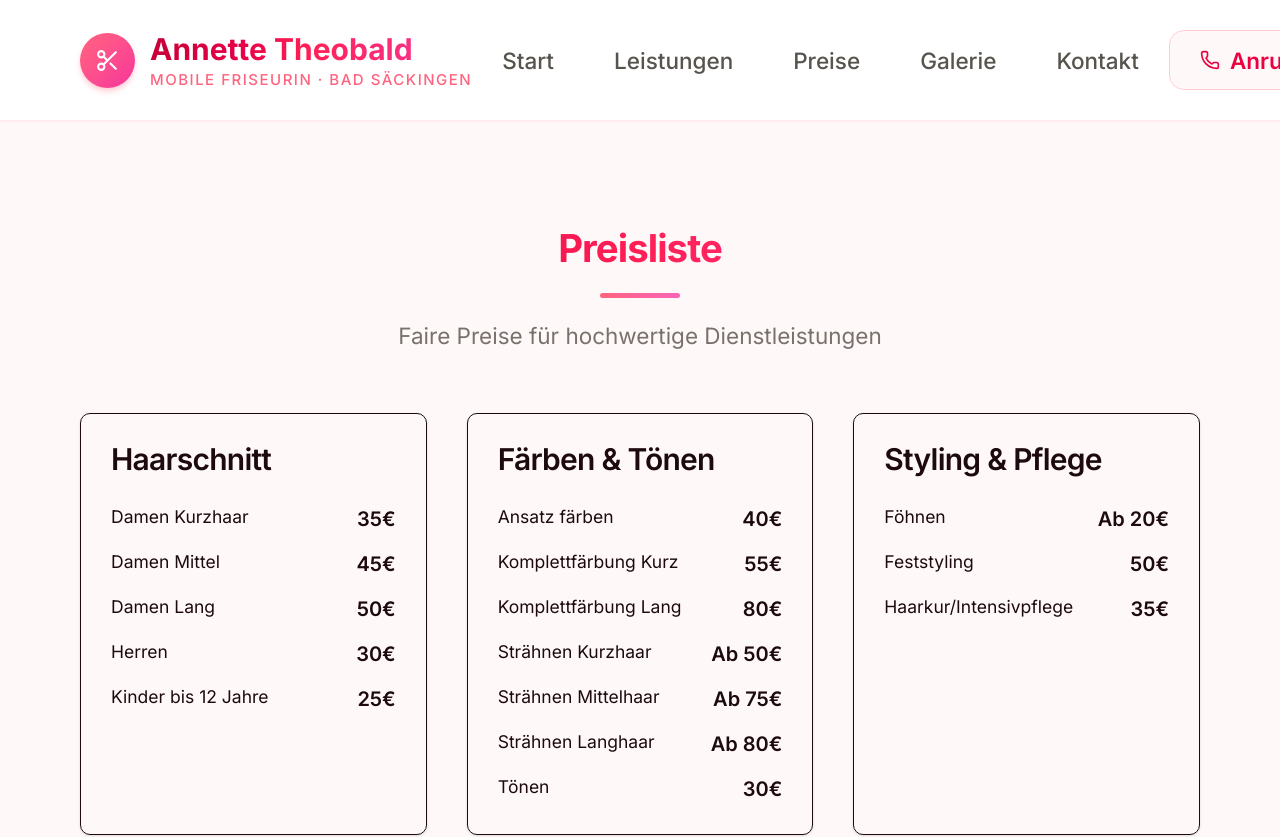
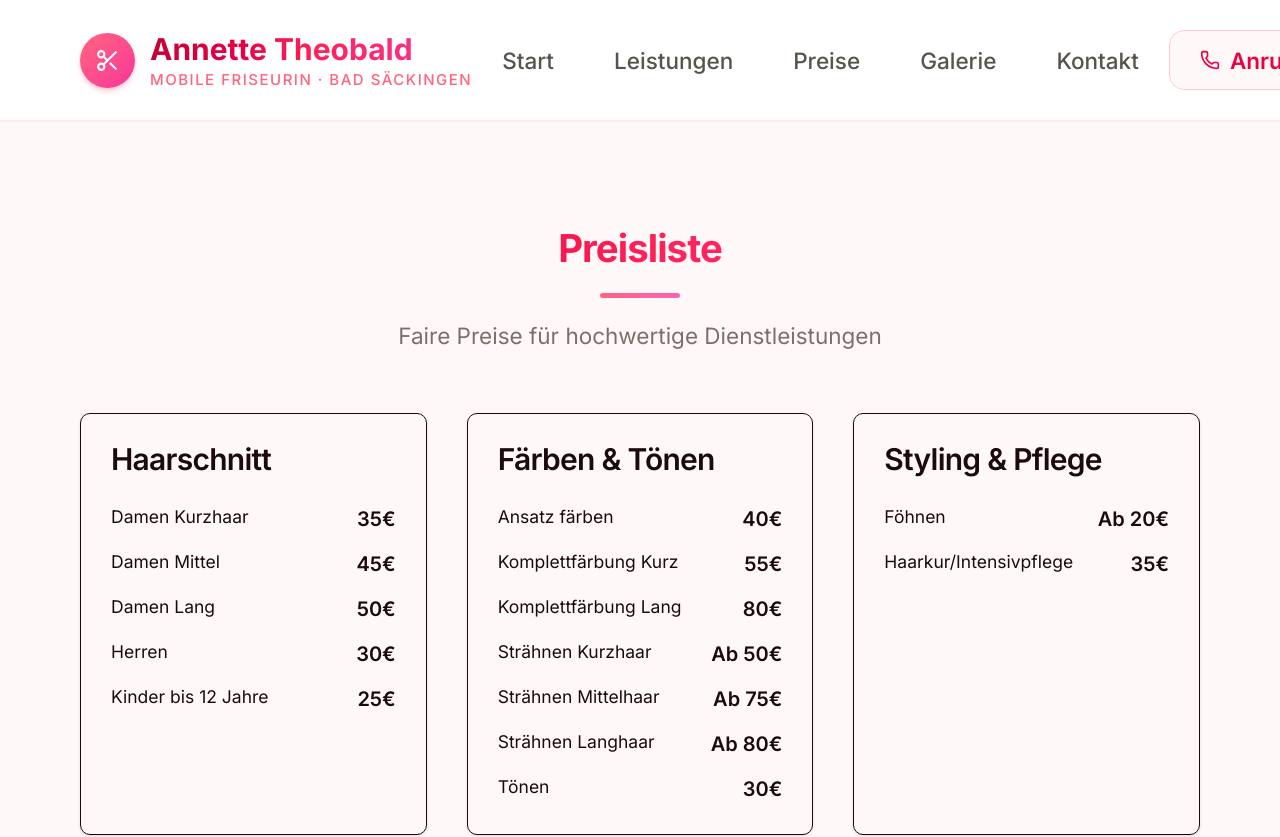
Before and after one commit to ThomasTh1977/annette, a Next.js app: page /preise in a window 1280 px wide. Shown: the top 837 px of the page. Built offline with nearby package versions, Linux system fonts and the light colour scheme.

Commit message:
Update: Feststyling entfernt

```diff
--- a/src/app/preise/page.tsx
+++ b/src/app/preise/page.tsx
@@ -38,7 +38,6 @@ const pricing = [
     category: "Styling & Pflege",
     items: [
       { service: "Föhnen", price: "Ab 20€" },
-      { service: "Feststyling", price: "50€" },
       { service: "Haarkur/Intensivpflege", price: "35€" },
     ],
   },
```
